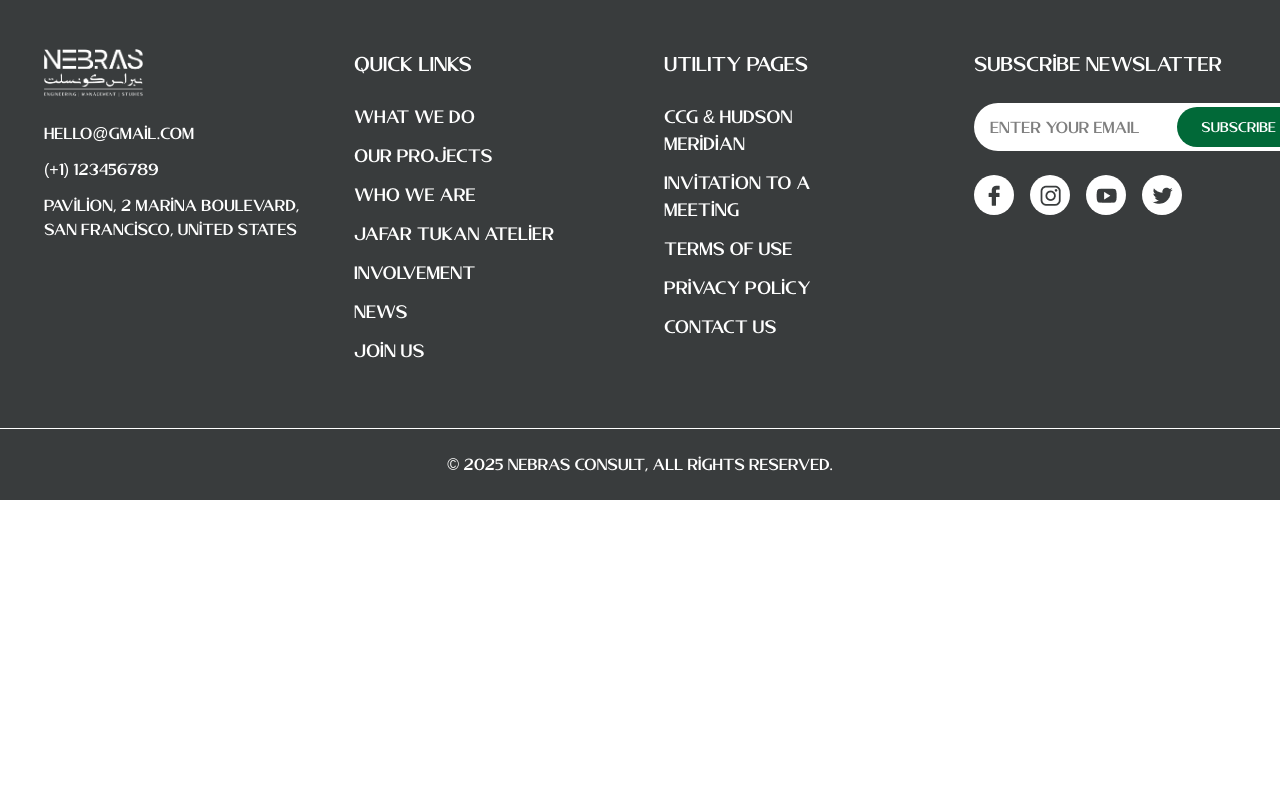
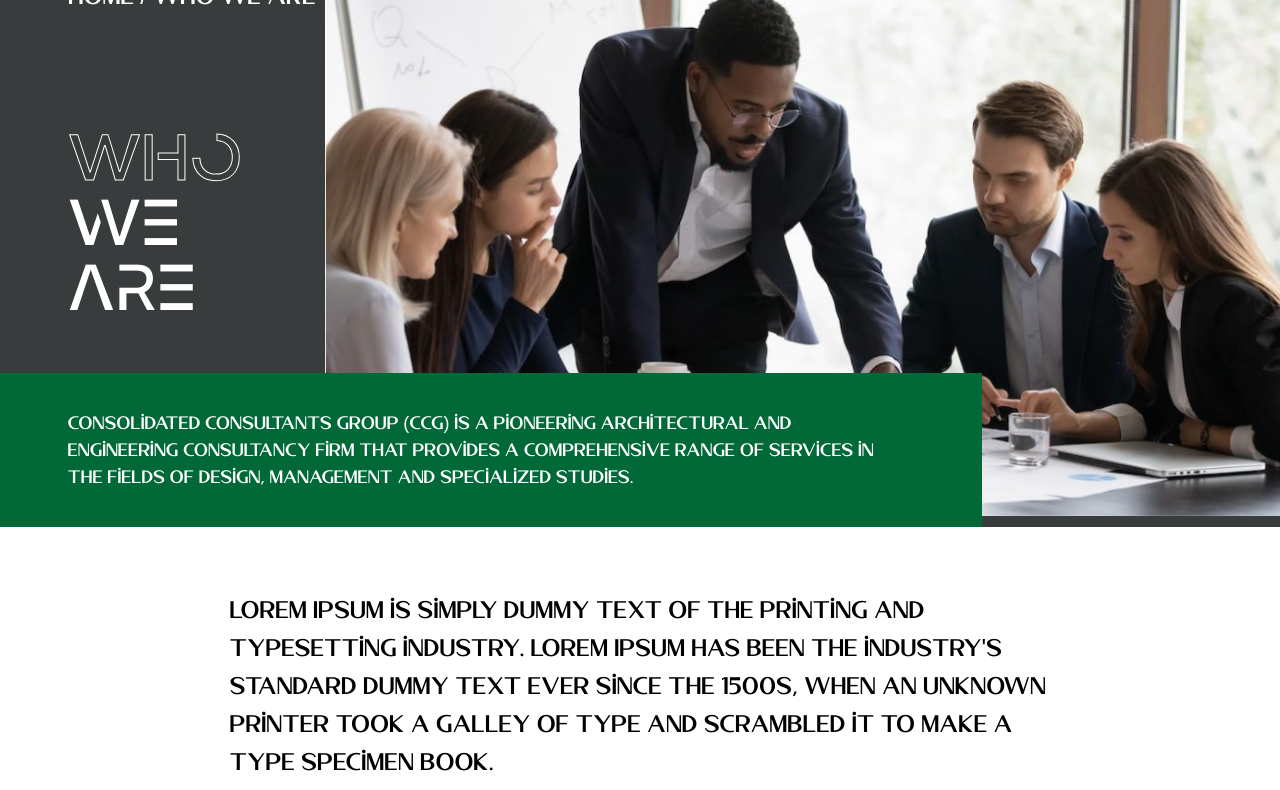
Before and after one commit to faheem-ul/Nebras, a React (Vite) app: page /about-us in a window 1280 px wide. Shown: the part 300-1090 px from the top of the page. Before the commit the page ends 800 px from the top, so only its background shows below. Built offline with nearby package versions, Linux system fonts and the light colour scheme.

Commit message:
Added About Us page

```diff
--- /dev/null
+++ b/jsConfig.json
@@ -0,0 +1,13 @@
+{
+  "compilerOptions": {
+    "baseUrl": ".",
+    "paths": {
+      "@/*": ["src/*"],
+      "@/utils/*": ["src/lib/utils/*"],
+      "@/lib/*": ["src/lib/*"],
+      "@/ui/*": ["src/components/ui/*"],
+      "@/hooks/*": ["src/hooks/*"],
+      "@/public/*": ["public/*"]
+    }
+  }
+}
--- a/src/components/Navbar.jsx
+++ b/src/components/Navbar.jsx
@@ -7,7 +7,7 @@
   const [isOpen, setIsOpen] = useState(false);
 
   return (
-    <nav className="w-full bg-white shadow-md pt-[97px] pb-[37px]">
+    <nav className="absolute top-0 left-0 w-full z-50 bg-transparent border-b border-black/20 pt-[97px] pb-[37px]">
       <div className="max-w-[1220px] mx-auto px-4 py-4 flex items-center justify-between">
 
         {/* Left - Logo */}
--- a/src/index.css
+++ b/src/index.css
@@ -1,6 +1,4 @@
-
 @import "tailwindcss";
-
 
 @font-face {
   font-family: "AlYermook";
@@ -26,8 +24,7 @@
 
 /* Then define your custom theme tokens (fonts, colors) using @theme syntax or in tailwind.config.js */
 @theme {
-
-  --color-dark-gray: #393C3D;
+  --color-dark-gray: #393c3d;
   --color-green: #016938;
   --color-custom-black: #070808;
 
@@ -38,3 +35,10 @@
   --font-logirent: "Logirent", sans-serif;
   --font-cortoba: "Cortoba", serif;
 }
+
+/* Outline Text Utility */
+.text-outline-white {
+  color: transparent;
+  -webkit-text-stroke: 1px white;
+  text-stroke: 1px white;
+}
--- /dev/null
+++ b/src/pages/AboutUs/AboutUs.jsx
@@ -0,0 +1,14 @@
+import React from 'react'
+import HeroSection from './sections/HeroSection'
+import MissionVission from './sections/MissionVission'
+
+const AboutUs = () => {
+    return (
+        <main>
+            <HeroSection />
+            <MissionVission />
+        </main>
+    )
+}
+
+export default AboutUs
--- /dev/null
+++ b/src/pages/AboutUs/sections/HeroSection.jsx
@@ -0,0 +1,40 @@
+import React from "react";
+
+import heroBg from '../../../assets/about/hero-bg.jpg'
+import Text from "../../../components/ui/Text";
+const HeroSection = () => {
+    return (
+        <div className="relative w-full pt-[216px] bg-[#393C3D] ">
+
+            {/* Main Content */}
+            <div className="relative flex items-start  justify-between max-w-[1440px] mx-auto min-h-[611px]">
+                {/* Left Section (Text) */}
+                <div className="pl-[68px]">
+                    <Text className="text-[18px] text-white mt-[61px]">HOME / WHO WE ARE</Text>
+                    <Text as="h1" className="text-white   mt-[116px]"><span className="text-outline-white">Who</span><br />  we are</Text>
+                </div>
+
+                {/* Right Section (Image) */}
+                <div>
+                    <img
+                        src={heroBg}
+                        alt="Team Collaboration"
+                        className="w-full h-full object-cover"
+                    />
+                </div>
+                {/* Bottom Description 1312 */}
+                <div className="bg-[#016938] text-white py-[36.75px] pl-[67.6px] pr-[102px]  max-w-[982px] absolute bottom-0 left-0">
+                    <Text className="md:text-[18px] md:leading-[27px]">
+                        Consolidated Consultants Group (CCG) is a pioneering architectural and
+                        engineering consultancy firm that provides a comprehensive range of services in
+                        the fields of design, management and specialized studies.
+                    </Text>
+                </div>
+            </div>
+
+
+        </div>
+    );
+};
+
+export default HeroSection;
--- /dev/null
+++ b/src/pages/AboutUs/sections/MissionVission.jsx
@@ -0,0 +1,53 @@
+import Text from '@/components/ui/Text'
+import React from 'react'
+
+const MissionVission = () => {
+    return (
+        <section className="w-full bg-white px-6 py-16">
+            {/* Info */}
+            <div className='max-w-[821px] mx-auto'>
+                <Text className="text-[24px] leading-[42px]">Lorem Ipsum is simply dummy text of the printing and
+                    typesetting industry. Lorem Ipsum has been the industry's standard dummy text ever since the 1500s, when an unknown printer took a galley of type and scrambled it to make a type specimen book. </Text>
+            </div>
+            <div className="max-w-[1312px] w-full mx-auto flex flex-col gap-4">
+
+                <h2 className="text-[36px] md:text-[65px] font-logirent leading-tight">
+                    What We Do
+                </h2>
+
+                <div className="grid md:grid-cols-2 gap-10 items-start">
+
+                    <div>
+                        <img
+                            // src={whatWeDoImage}
+                            alt="What we do"
+                            className="w-full object-cover"
+                        />
+                    </div>
+
+
+                    <div>
+                        <p className="max-w-[770px] text-[18px] md:text-[24px] font-kosans mb-6">
+                            Lorem Ipsum is simply dummy text of the printing and typesetting
+                            industry.
+                        </p>
+                        <p className="max-w-[770px] text-[18px] md:text-[24px] font-kosans mb-6">
+                            Lorem Ipsum is simply dummy text of the printing and typesetting
+                            industry. Lorem Ipsum has been the industry's standard dummy text
+                            ever since the 1500s, when an unknown printer took a galley of type
+                            and scrambled it to make a type specimen book.
+                        </p>
+                        <p className="max-w-[770px] text-[18px] md:text-[24px] font-kosans mb-6">
+                            Lorem Ipsum is simply dummy text of the printing and typesetting
+                            industry. Lorem Ipsum has been the industry's standard dummy text
+                            ever since the 1500s, when an unknown printer took a galley of type
+                            and scrambled it to make a type specimen book.
+                        </p>
+                    </div>
+                </div>
+            </div>
+        </section>
+    )
+}
+
+export default MissionVission
--- a/vite.config.js
+++ b/vite.config.js
@@ -2,7 +2,16 @@
 import react from '@vitejs/plugin-react'
 import tailwindcss from '@tailwindcss/vite'
 
-
 export default defineConfig({
   plugins: [react(), tailwindcss()],
+  resolve: {
+    alias: {
+      "@": "/src",
+      "@/utils": "/src/lib/utils",
+      "@/lib": "/src/lib",
+      "@/ui": "/src/components/ui",
+      "@/hooks": "/src/hooks",
+      "@/public": "/public",
+    },
+  },
 })
```
Also changed, not shown: src/assets/about/hero-bg.jpg (added).
